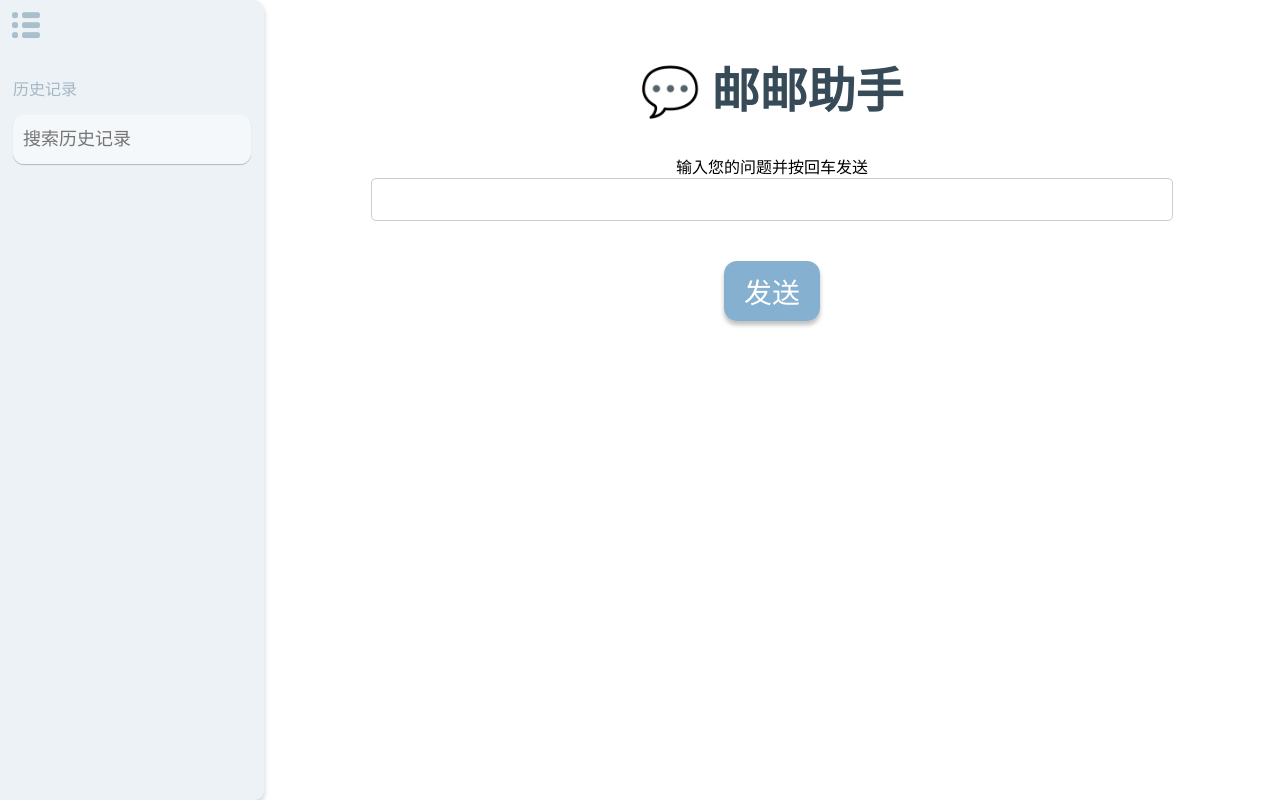
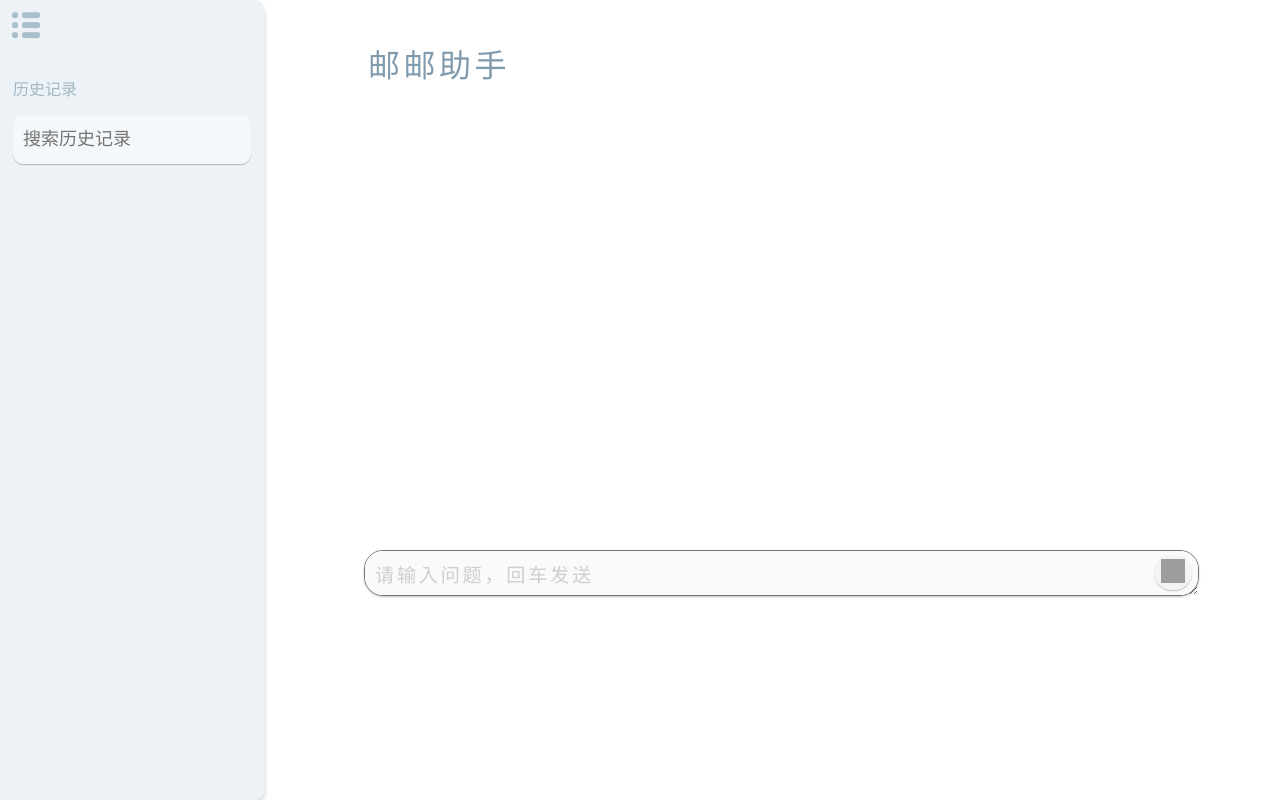
Before and after one commit to wwch123/byr_helper_new, a Flask app: page /home in a window 1280 px wide. Run offline with Flask 3, Linux system fonts and the light colour scheme; the visitor is signed in with stand-in values (Sample User, id 1); tables that the repository leaves empty hold one stand-in row (values such as "Sample post"); grey boxes are pictures that could not be loaded.

Commit message:
侧边栏,输入框正常

```diff
--- a/webUI/static/css/home.css
+++ b/webUI/static/css/home.css
@@ -118,36 +118,96 @@ body {
 }
 
 h1 {
-    font-size: 48px;
-    color: #364A58;
+    position: absolute;
+    width: 9.375rem;
+    height: 2.4375rem;
+    left: 6.25rem;
+    top: 1.5625rem;
+
+    font-family: 'Inter';
+    font-style: normal;
+    font-weight: 400;
+    font-size: 2rem;
+    line-height: 2.4375rem;
+    letter-spacing: 0.11em;
+
+    color: #819BAE;
 }
 
 form {
-    margin-top: 20px;
+    margin-top: 1.25rem;
 }
 
 input[type="text"] {
     width: 80%;
-    padding: 10px;
-    font-size: 18px;
-    margin-bottom: 20px;
-    border-radius: 5px;
-    border: 1px solid #ccc;
+    padding: 0.625rem;
+    font-size: 1.125rem;
+    margin-bottom: 1.25rem;
+    border-radius: 0.3125rem;
+    border: 0.0625rem solid #ccc;
+    outline: none;
 }
 
+
+textarea {
+    position: absolute;
+    left: 6.25rem;
+    top: 34.375rem;
+    width: 80%;
+    height: 1.5rem;
+    padding: 0.625rem;
+    font-size: 1.125rem;
+    margin-bottom: 1.25rem;
+    background: #FAFAFA;
+    box-shadow: 0 0.0625rem 0.125rem rgba(0, 0, 0, 0.25);
+    border-radius: 1.1875rem;
+    outline: none;
+    max-height: calc(1.5rem * 5); /* 设置最大高度为5行 */
+}
+
+textarea::placeholder {
+    color: rgba(164, 164, 164, 0.5);
+    font-size: 1.2rem;
+    line-height: 1.8125rem;
+    letter-spacing: 0.14em;
+}
 input[type="submit"] {
     background: rgba(77, 139, 184, 0.68);
-    box-shadow: 0px 4px 4px rgba(0, 0, 0, 0.25);
-    border-radius: 13px;
+    box-shadow: 0 0.25rem 0.25rem rgba(0, 0, 0, 0.25);
+    border-radius: 0.8125rem;
     border: none;
-    font-size: 28px;
+    font-size: 1.75rem;
     color: #FFFFFF;
     cursor: pointer;
-    padding: 10px 20px;
+    padding: 0.625rem 1.25rem;
+}
+
+#submit-button {
+    position: absolute;
+    width: 2.375rem;
+    height: 2.1875rem;
+    left: 55.625rem;
+    top: 34.6875rem;
+    background: rgba(238, 238, 238, 0.55);
+    box-shadow: 0 0.0625rem 0.0625rem rgba(0, 0, 0, 0.25);
+    border-radius: 1.8125rem;
+    border: none;
+    cursor: pointer;
+    align-items: center;
+}
+
+#submit-button img {
+    width: 1.5rem;
+    height: 1.5rem;
+}
+
+#submit-button.loading img {
+    width: 2rem;
+    height: 2rem;
 }
 
 #response {
-    margin-top: 20px;
+    margin-top: 1.25rem;
     text-align: left;
     width: 80%;
 }
--- a/webUI/templates/home.html
+++ b/webUI/templates/home.html
@@ -23,11 +23,12 @@
             </div>
         </div>
         <div class="main-content expanded" id="main-content">
-            <h1>💬 邮邮助手</h1>
+            <h1>邮邮助手</h1>
             <form id="question-form">
-                <label for="question">输入您的问题并按回车发送</label><br>
-                <input type="text" id="question" name="question"><br><br>
-                <input type="submit" value="发送">
+                <textarea id="question" name="question" placeholder="请输入问题，回车发送"></textarea>
+                <button type="submit" id="submit-button">
+                    <img src="{{ url_for('static', filename='images/arrow.png') }}" alt="Submit">
+                </button>
             </form>
             <div id="response">
                 {% if question and answer %}
@@ -41,7 +42,14 @@
     <script>
         document.getElementById('question-form').addEventListener('submit', function(event) {
             event.preventDefault();
-            const question = document.getElementById('question').value;
+            const textarea = document.getElementById('question');
+            const question = textarea.value;
+            const submitButton = document.getElementById('submit-button');
+            const submitButtonImage = submitButton.querySelector('img');
+
+            // 显示加载状态
+            submitButtonImage.src = "{{ url_for('static', filename='images/loading.png') }}"; // 替换为加载状态的图片
+
             fetch('/ask', {
                 method: 'POST',
                 headers: {
@@ -59,6 +67,18 @@
                     const responseDiv = document.getElementById('response');
                     responseDiv.innerHTML = `<h2>问: ${data.question}</h2><h2>答: ${data.answer}</h2>`;
                 }
+                // 恢复箭头状态
+                submitButtonImage.src = "{{ url_for('static', filename='images/arrow.png') }}";
+                // 清空输入框
+                textarea.value = '';
+                textarea.style.height = 'auto';
+            })
+            .catch(error => {
+                console.error('Error:', error);
+                alert('提交问题时出错，请稍后再试。');
+
+                // 恢复箭头状态
+                submitButtonImage.src = "{{ url_for('static', filename='images/arrow.png') }}";
             });
         });
 
@@ -86,9 +106,20 @@
             mainContent.classList.toggle('collapsed');
             // 更新内容显示
             const isCollapsed = sidebar.classList.contains('collapsed');
+            document.querySelector('.sidebar-title').style.display = isCollapsed ? 'none' : 'block';
             document.getElementById('search').style.display = isCollapsed ? 'none' : 'block';
             document.getElementById('history-list').style.display = isCollapsed ? 'none' : 'block';
-            document.querySelector('.sidebar-title').style.display = isCollapsed ? 'none' : 'block';
+        });
+
+        // 自动调整文本区域高度
+        const textarea = document.getElementById('question');
+        textarea.addEventListener('input', function() {
+            this.style.height = 'auto';
+            this.style.height = (this.scrollHeight > this.clientHeight ? this.scrollHeight : this.clientHeight) + 'px';
+            if (this.scrollHeight > 5 * parseFloat(getComputedStyle(this).lineHeight)) {
+                this.style.height = (5 * parseFloat(getComputedStyle(this).lineHeight)) + 'px';
+                this.style.overflowY = 'scroll';
+            }
         });
     </script>
 </body>
```
Also changed, not shown: other parts of webUI/static/css/home.css (+28 -28 lines).
